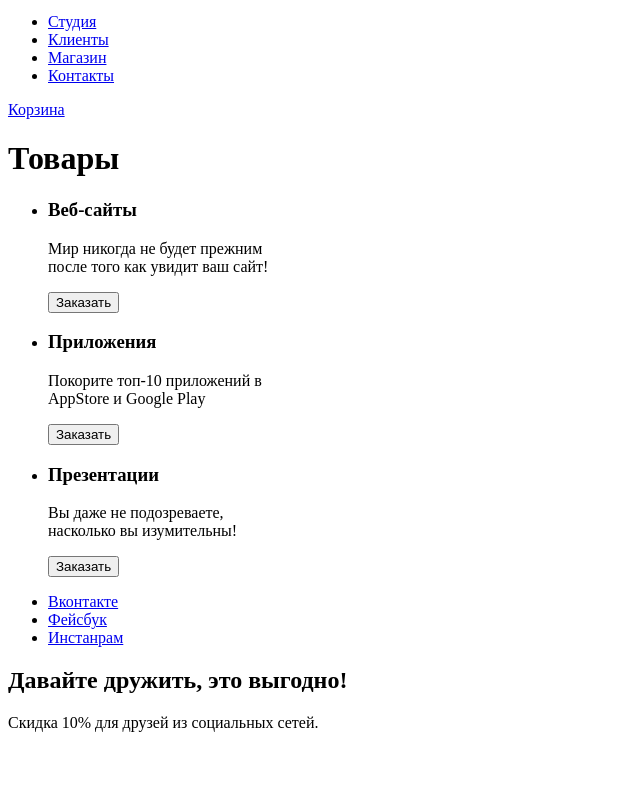
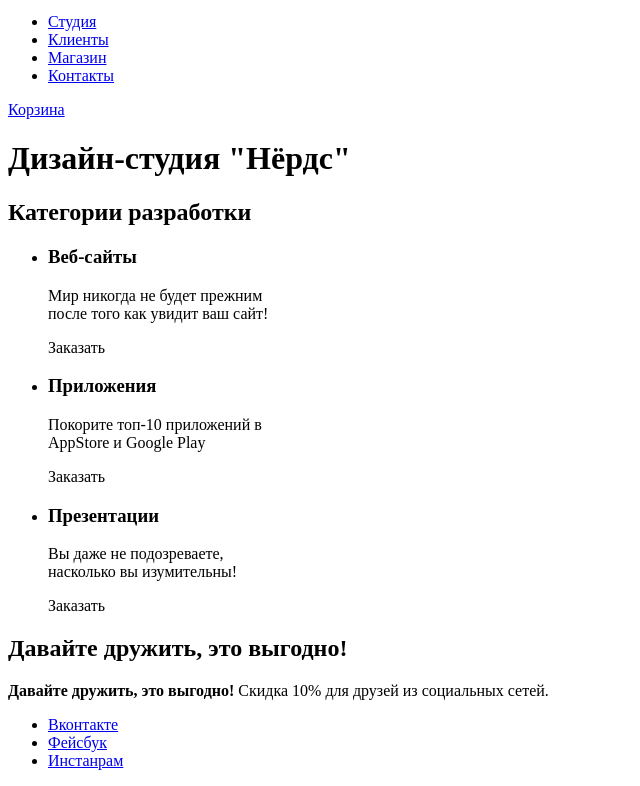
Before and after one commit to pavpavchernov/1480743-nerds-28, a plain HTML site: page index.html in a window 1280 px wide. Shown: the part 29-815 px from the top of the page, without its empty margins (0-640 px from the left). Drawn offline with Linux system fonts and the light colour scheme.

Commit message:
Update index.html

```diff
--- a/index.html
+++ b/index.html
@@ -2,48 +2,58 @@
 <html lang="ru">
   <head>
     <meta charset="utf-8">
-    <title>HTML Academy: Нёрдс
-       </title>
+      <title>Дизайн-студия Нёрдс</title>
   </head>
-
   <body>
-
     <header>
       <nav>
-      <a href="index.html" >
-        <img src="img/Logo_Nerds" width="159" height="65" alt="Логотип дизайн-студии «Нёрдс» " >
+        <a href="index.html">
+          <img alt="Логотип дизайн-студии «Нёрдс»">
         </a>
         <ul>
-        <li><a href="blank.html">Студия</a></li>
-        <li><a href="blank.html">Клиенты</a></li>
-        <li><a href="inner.html">Магазин</a></li>
-        <li><a href="blank.html">Контакты</a></li>
+          <li>
+            <a href="blank.html">Студия</a>
+          </li>
+          <li>
+            <a href="blank.html">Клиенты</a>
+          </li>
+          <li>
+            <a href="inner.html">Магазин</a>
+          </li>
+          <li>
+            <a href="blank.html">Контакты</a>
+          </li>
         </ul>
           <a href="blank.html">Корзина</a>
       </nav>
     </header>
     <main>
-    <h1>Товары</h1>
+      <h1>Дизайн-студия "Нёрдс"</h1>
+        <section>
+          <h2>Категории разработки</h2>
           <ul>
             <li>
               <h3>Веб-сайты</h3>
                 <p>Мир никогда не будет прежним <br> после того как увидит ваш сайт!</p>
-         <button type="button">Заказать</button>
+                  <a>Заказать</a>
             </li>
             <li>
               <h3>Приложения</h3>
                 <p>Покорите топ-10 приложений в<br> AppStore и Google Play</p>
-         <button type="button">Заказать</button>
+                  <a>Заказать</a>
             </li>
             <li>
               <h3>Презентации</h3>
                 <p>Вы даже не подозреваете,<br> насколько вы изумительны!</p>
-          <button type="button">Заказать</button>
+                  <a>Заказать</a>
             </li>
           </ul>
      </main>
     <footer>
       <section>
+        <h2>Давайте дружить, это выгодно!</h2>
+        <b>Давайте дружить, это выгодно!</b>
+        <span>Скидка 10% для друзей из социальных сетей.</span>
         <ul>
           <li>
             <a href="#">Вконтакте</a>
@@ -56,12 +66,6 @@
           </li>
         </ul>
       </section>
-    <section>
-      <h2>Давайте дружить, это выгодно!</h2>
-      <p>Скидка 10% для друзей из социальных сетей.</p>
-
-    </section>
-
     </footer>
   </body>
 </html>
```
Lines whose indentation alone changed are shown as unchanged.
